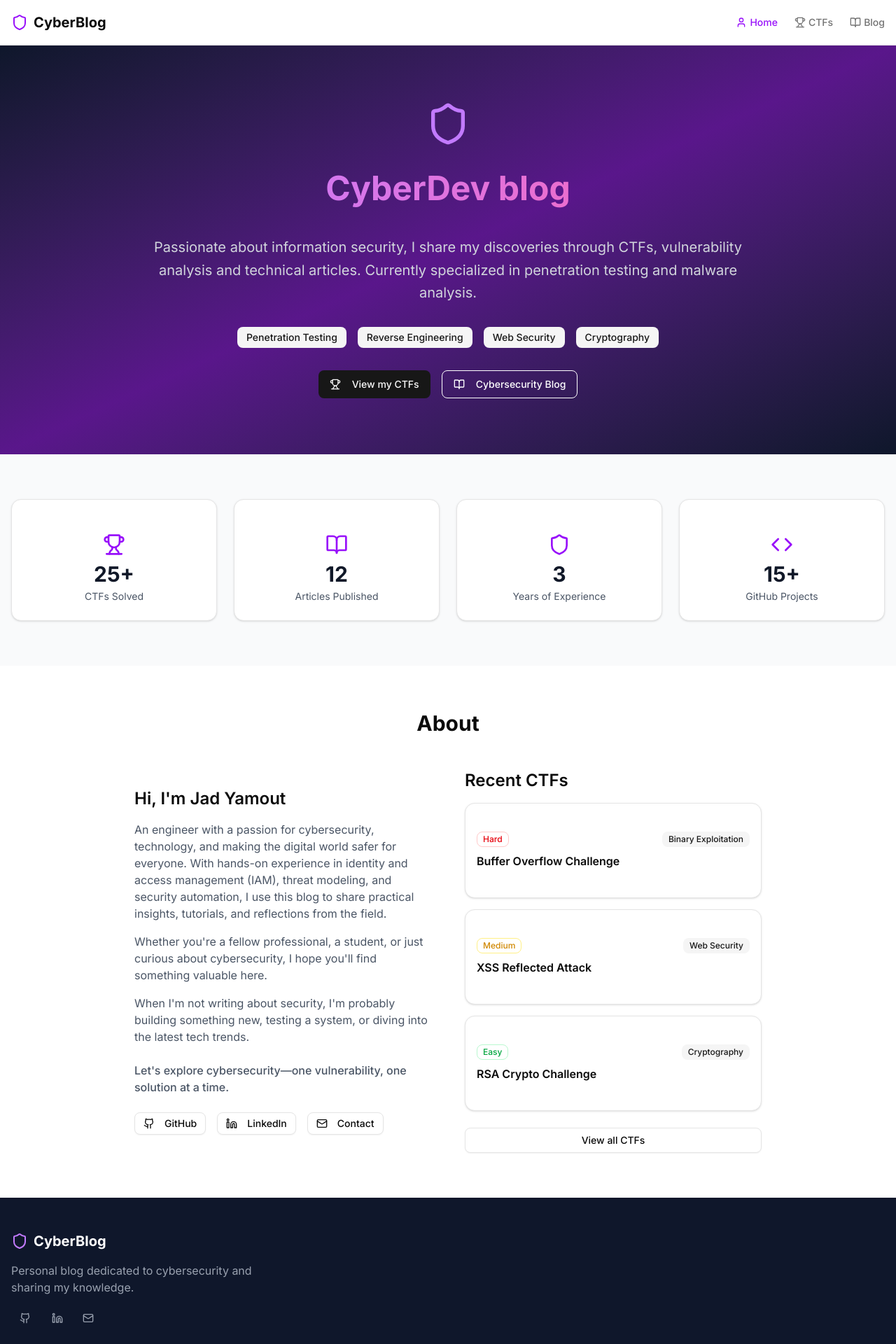
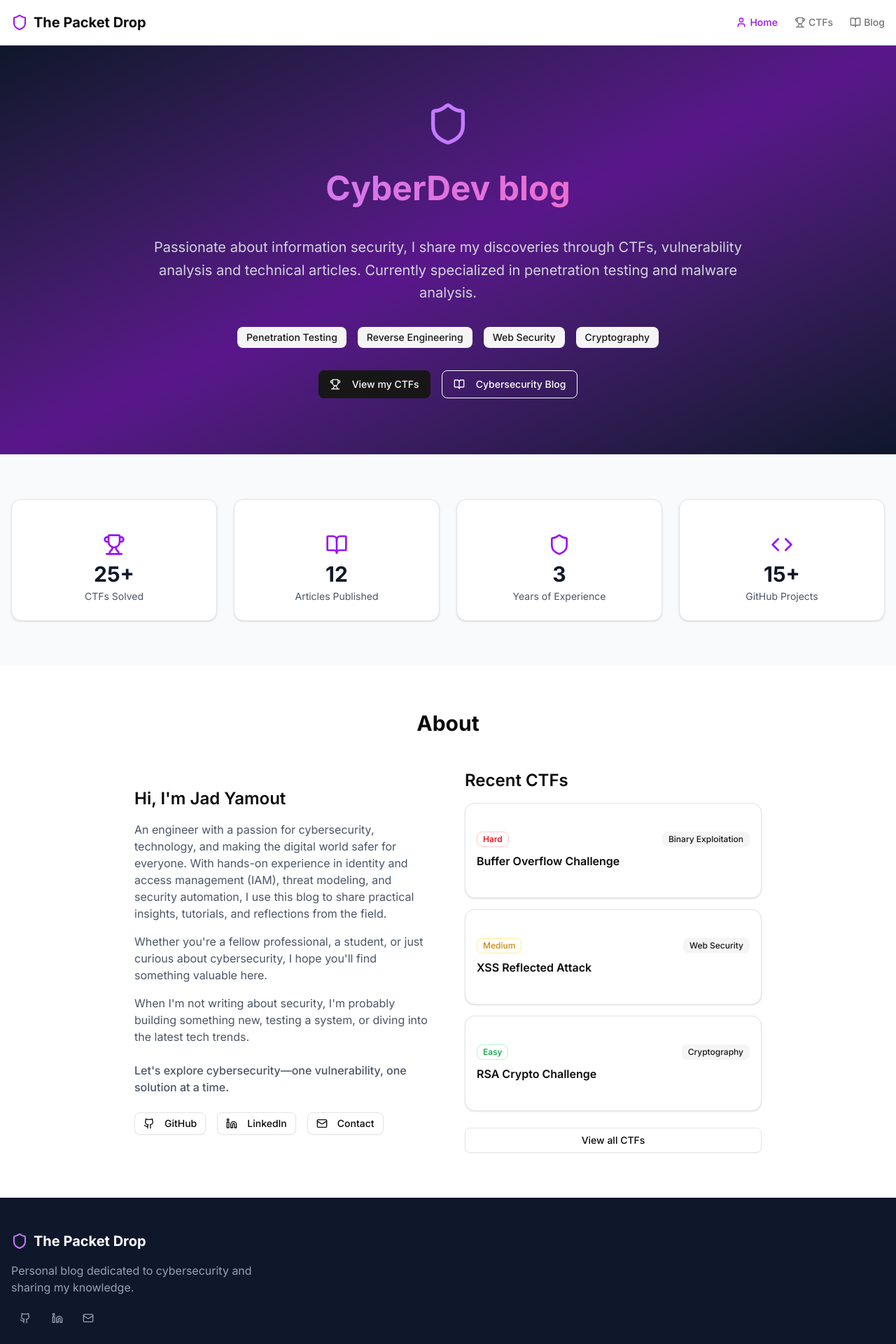
Before and after one commit to AtomikPunch/CyberDev, a Next.js app: page / in a window 1280 px wide. Shown: the top 1920 px of the page at 70% size. Built offline with nearby package versions, Linux system fonts and the light colour scheme.

Commit message:
changed the name from cyberblog to The Packet Drop

```diff
--- a/app/layout.js
+++ b/app/layout.js
@@ -6,7 +6,7 @@
 const inter = Inter({ subsets: ["latin"] })
 
 export const metadata = {
-  title: "CyberDev blog",
+  title: "The Packet Drop",
   description:
     "Personal blog dedicated to cybersecurity: CTFs, technical articles, vulnerability analysis and experience sharing.",
 }
--- a/components/footer.js
+++ b/components/footer.js
@@ -10,7 +10,7 @@
           <div>
             <div className="flex items-center space-x-2 mb-4">
               <Shield className="h-6 w-6 text-purple-400" />
-              <span className="font-bold text-xl">CyberBlog</span>
+              <span className="font-bold text-xl">The Packet Drop</span>
             </div>
             <p className="text-gray-400 mb-4">
               Personal blog dedicated to cybersecurity and sharing my knowledge.
--- a/components/navigation.js
+++ b/components/navigation.js
@@ -24,7 +24,7 @@
         <div className="flex h-16 items-center justify-between">
           <Link href="/" className="flex items-center space-x-2">
             <Shield className="h-6 w-6 text-purple-600" />
-            <span className="font-bold text-xl">CyberBlog</span>
+            <span className="font-bold text-xl">The Packet Drop</span>
           </Link>
 
           {/* Desktop Navigation */}
```
